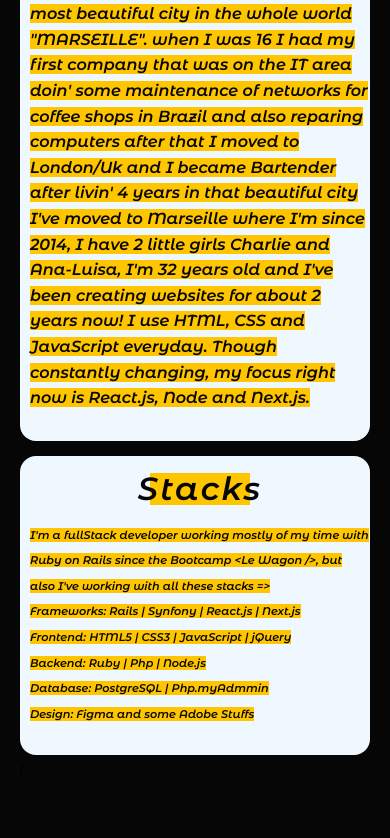
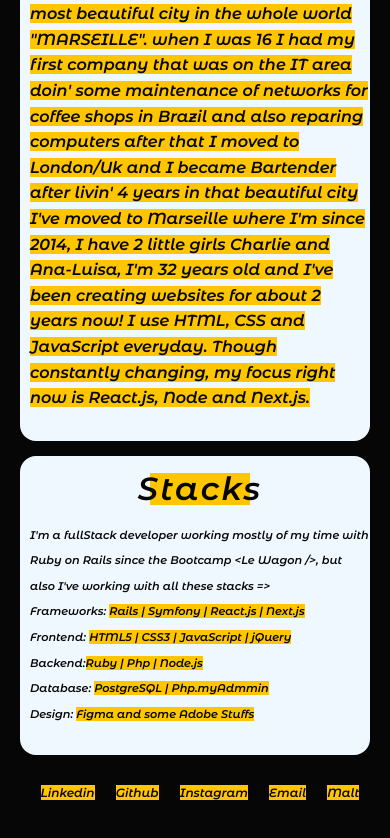
Before and after one commit to leandroBarbosaFR/leandrobarbosa, a Next.js app: page / in a window 390 px wide. Shown: the part 1145-1983 px from the top of the page. Before the commit the page ends 1926 px from the top, so only its background shows below. Built offline with nearby package versions, Linux system fonts and the light colour scheme.

Commit message:
stacks and bio mobile version

```diff
--- /dev/null
+++ b/components/Contact.js
@@ -0,0 +1,16 @@
+import contactStyles from "../styles/contactStyles.module.css";
+
+function Contact() {
+   return (
+      <div className={contactStyles.contactBackground}>
+         <p><span className={contactStyles.contactLinkedin}>Linkedin</span></p>
+         <p><span className={contactStyles.contactGithub}>Github</span></p>
+         <p><span className={contactStyles.contactInstagram}>Instagram</span></p>
+         <p><span className={contactStyles.contactMail}>Email</span></p>
+         <p><span className={contactStyles.contactMalt}>Malt</span></p>
+      </div>
+   )
+
+}
+
+export default Contact
--- a/components/Stacks.js
+++ b/components/Stacks.js
@@ -6,11 +6,11 @@ function Stacks() {
          <h1><span className={stacksStyles.stacksTitle}>Stacks</span></h1>
          <span className={stacksStyles.stacksContent}>
             I'm a fullStack developer working mostly of my time with Ruby on Rails since the Bootcamp {'<Le Wagon />'}, but also I've working with all these stacks {'=>'}</span>
-         <div><span className={stacksStyles.stacksContentFramework}>Frameworks: Rails | Synfony | React.js | Next.js</span></div>
-         <div><span className={stacksStyles.stacksContentFrontEnd}>Frontend: HTML5 | CSS3 | JavaScript | jQuery</span></div>
-         <div><span className={stacksStyles.stacksContentBackEnd}>Backend: Ruby | Php | Node.js</span></div>
-         <div><span className={stacksStyles.stacksContentDataBase}>Database: PostgreSQL | Php.myAdmmin</span></div>
-         <div><span className={stacksStyles.stacksContentDesign}>Design: Figma and some Adobe Stuffs</span></div>
+         <div><span className={stacksStyles.stacksContentFramework}>Frameworks: <mark>Rails | Symfony | React.js | Next.js</mark></span></div>
+         <div><span className={stacksStyles.stacksContentFrontEnd}>Frontend: <mark>HTML5 | CSS3 | JavaScript | jQuery</mark></span></div>
+         <div><span className={stacksStyles.stacksContentBackEnd}>Backend:<mark>Ruby | Php | Node.js</mark></span></div>
+         <div><span className={stacksStyles.stacksContentDataBase}>Database: <mark>PostgreSQL | Php.myAdmmin</mark></span></div>
+         <div><span className={stacksStyles.stacksContentDesign}>Design: <mark>Figma and some Adobe Stuffs</mark></span></div>
 
 
 
--- a/pages/_app.js
+++ b/pages/_app.js
@@ -2,12 +2,14 @@ import '../styles/global.css';
 import Navbar from "/components/Navbar.js";
 import Bio from "/components/Bio.js";
 import Stacks from "/components/Stacks.js";
+import Contact from '../components/Contact';
 
 export default function App({ Component, pageProps }) {
    return <>
    <Navbar />
    <Component {...pageProps} />
    <Bio />
-   <Stacks />;
+   <Stacks />
+   <Contact />;
    </>
  }
--- /dev/null
+++ b/styles/contactStyles.module.css
@@ -0,0 +1,27 @@
+.contactBackground {
+   /* background-color: aliceblue!important; */
+   border-radius: 16px;
+   padding: 1px 10px 30px 30px;
+   margin-top: 15px;
+   justify-content: space-around;
+   display: flex;
+}
+
+.contactLinkedin, .contactInstagram, .contactMail, .contactMalt, .contactGithub  {
+   color: #060606;
+   background-color: #ffc600;
+   display: flex;
+   display: inline;
+   width: 130px;
+   cursor: crosshair;
+}
+
+@media (max-width: 768px) {
+   .contactBackground {
+      padding-left: 10px;
+      padding-right: 0;
+      margin-bottom: 50px;
+      font-size: 12px;
+      display: flex;
+   }
+}
--- a/styles/stacksStyle.module.css
+++ b/styles/stacksStyle.module.css
@@ -19,40 +19,40 @@
 
 .stacksContent {
    color: #060606;
-   background-color: #ffc600;
+   /* background-color: #ffc600; */
 }
 
 .stacksContentFramework {
    color: #060606;
-   background-color: #ffc600;
+   /* background-color: #ffc600; */
    margin-top: 20px;
    margin-left: 90px;
 }
 
 .stacksContentFrontEnd {
    color: #060606;
-   background-color: #ffc600;
+   /* background-color: #ffc600; */
    margin-top: 20px;
    margin-left: 90px;
 }
 
 .stacksContentBackEnd {
    color: #060606;
-   background-color: #ffc600;
+   /* background-color: #ffc600; */
    margin-top: 20px;
    margin-left: 90px;
 }
 
 .stacksContentDataBase {
    color: #060606;
-   background-color: #ffc600;
+   /* background-color: #ffc600; */
    margin-top: 20px;
    margin-left: 90px;
 }
 
 .stacksContentDesign {
    color: #060606;
-   background-color: #ffc600;
+   /* background-color: #ffc600; */
    margin-top: 20px;
    margin-left: 90px;
 }
--- a/styles/utils.module.css
+++ b/styles/utils.module.css
@@ -67,6 +67,7 @@
    justify-content: flex-end;
    background-color: #060606;
    width: 100%;
+   cursor: pointer;
 
  }
 
```
